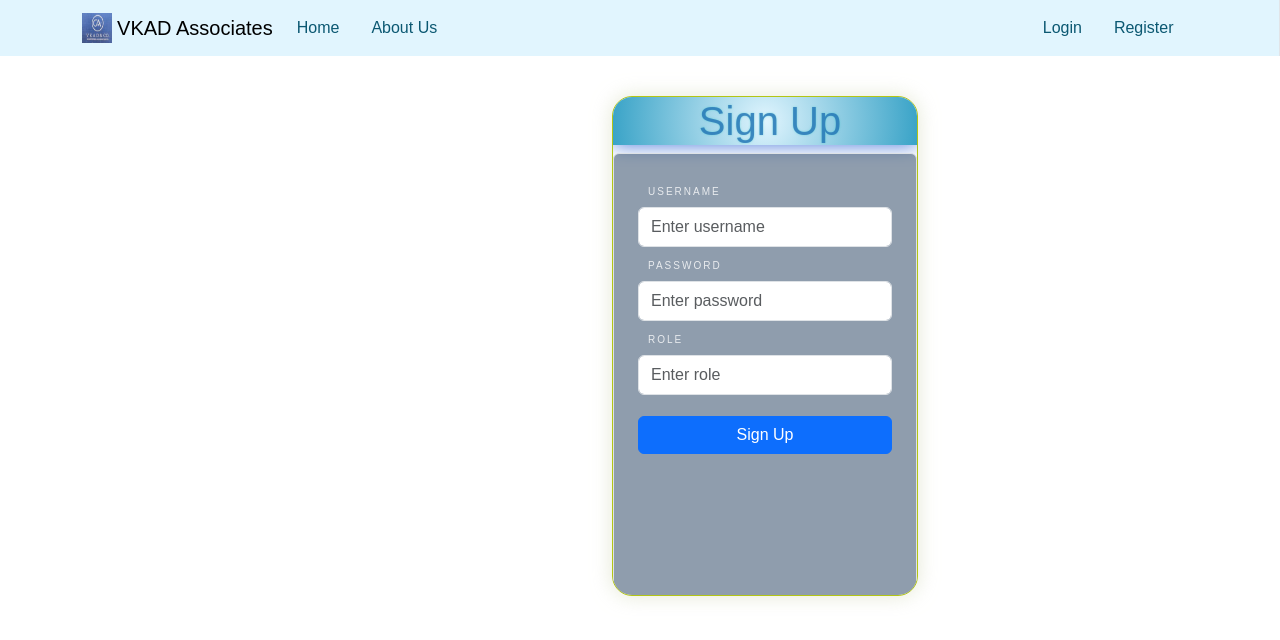
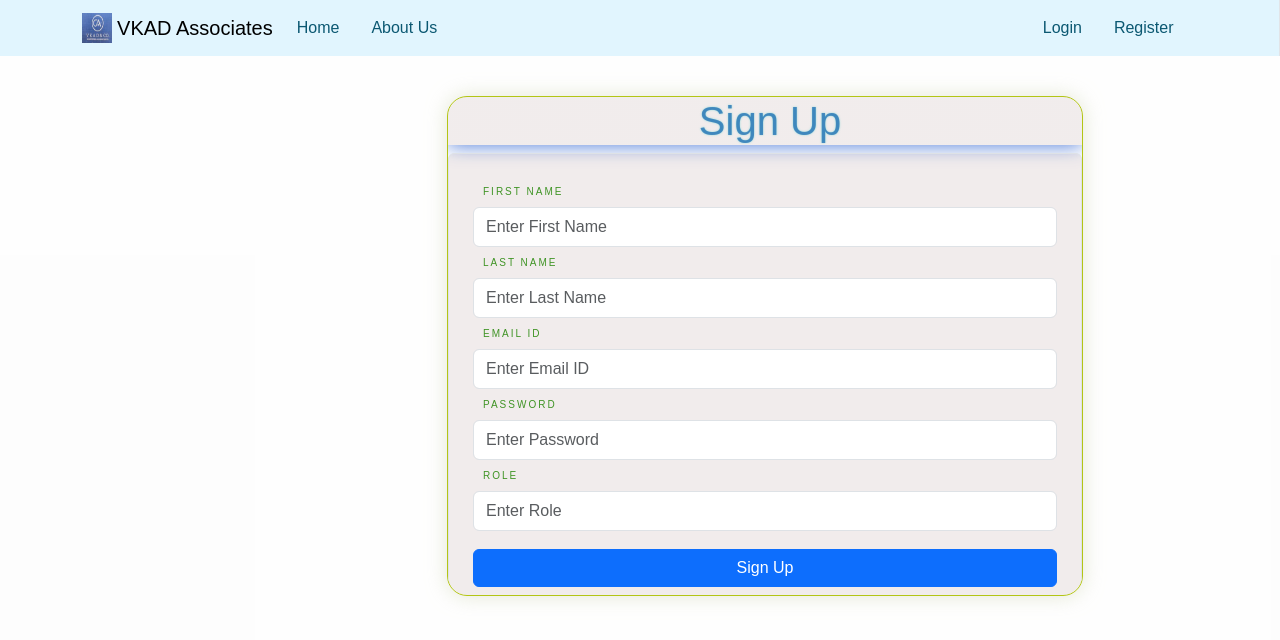
Before and after one commit to anuragsknsits/shopist, a React (Create React App) app: page /signup in a window 1280 px wide. Shown: the top 640 px of the page. Built offline with nearby package versions, Linux system fonts and the light colour scheme.

Commit message:
Added Signup field

```diff
--- a/src/App.css
+++ b/src/App.css
@@ -1,5 +1,6 @@
 /* src/App.css */
 body, html, #root {
+  background-color: #f5e8e808 !important;
   height: 100%;
   margin: 0;
   font-family: Arial, sans-serif;
@@ -8,6 +9,7 @@ body, html, #root {
 .app-container {
   display: flex;
   height: 100%;
+
 }
 
 .header {
--- a/src/components/auth/SignUp.js
+++ b/src/components/auth/SignUp.js
@@ -5,7 +5,7 @@ import { registerRequest } from '../../redux/actions/signupAction';
 import '../../styles/Login.css';
 
 const SignUp = () => {
-  const [user, setUser] = useState({ username: '', password: '', role: '' });
+  const [user, setUser] = useState({ firstName: '', lastName: '', emailId: '', password: '', role: '' });
   const dispatch = useDispatch();
   const { loading, error } = useSelector(state => state.user);
 
@@ -21,20 +21,47 @@ const SignUp = () => {
   return (
     <Container className="login-container">
       <Row className="justify-content-center">
-        <Col xs={12} md={6} lg={4}>
+        <Col xs={12} md={6} lg={8}>
           <div className="login-form">
-            <h1 className='h1'>Sign Up</h1>
+            <h1 className="h1 text-center">Sign Up</h1>
             <Form onSubmit={handleSubmit} className="p-4 border rounded">
-              <Form.Group controlId="formUsername">
-                <Form.Label>Username</Form.Label>
+
+              <Form.Group controlId="formFirstName">
+                <Form.Label>First Name</Form.Label>
                 <Form.Control
                   type="text"
-                  name="username"
-                  value={user.username}
+                  name="firstName"
+                  value={user.firstName}
                   onChange={handleChange}
-                  placeholder="Enter username"
+                  placeholder="Enter First Name"
                   required
-                  autoComplete="username"
+                  autoComplete="given-name"
+                />
+              </Form.Group>
+
+              <Form.Group controlId="formLastName">
+                <Form.Label>Last Name</Form.Label>
+                <Form.Control
+                  type="text"
+                  name="lastName"
+                  value={user.lastName}
+                  onChange={handleChange}
+                  placeholder="Enter Last Name"
+                  required
+                  autoComplete="family-name"
+                />
+              </Form.Group>
+
+              <Form.Group controlId="formEmailId">
+                <Form.Label>Email ID</Form.Label>
+                <Form.Control
+                  type="email"
+                  name="emailId"
+                  value={user.emailId}
+                  onChange={handleChange}
+                  placeholder="Enter Email ID"
+                  required
+                  autoComplete="email"
                 />
               </Form.Group>
 
@@ -45,7 +72,7 @@ const SignUp = () => {
                   name="password"
                   value={user.password}
                   onChange={handleChange}
-                  placeholder="Enter password"
+                  placeholder="Enter Password"
                   required
                   autoComplete="new-password"
                 />
@@ -58,7 +85,7 @@ const SignUp = () => {
                   name="role"
                   value={user.role}
                   onChange={handleChange}
-                  placeholder="Enter role"
+                  placeholder="Enter Role"
                   required
                   autoComplete="organization-title"
                 />
--- a/src/styles/Login.css
+++ b/src/styles/Login.css
@@ -15,7 +15,6 @@
 
 .login-form {
     border: 1px solid rgb(179, 197, 21);
-    width: 100%;
     height: 500px;
     color: #216cb3be;
     border-radius: 20px;
@@ -25,16 +24,17 @@
     overflow: hidden;
     justify-content: center;
     align-items: center;
-}form {
+}
+
+form {
     display: block;
     box-sizing: border-box;
     padding: 40px;
-    width: 100%;
     height: 100%;
     flex-direction: column;
     display: flex;
-    gap: 5px;
-    background-color: #102e5077;
+    gap: 2px;
+    background-color: #50101013;
 }
 
 .h1 {
@@ -50,9 +50,9 @@
     text-decoration: wavy;
     text-decoration-thickness: 2px;
     background-clip: text;
-    background: linear-gradient(to right, #26e4e4 0%, #10d6b5 100%);
-    background: #E1F5FE;
-    background: radial-gradient(circle, #E1F5FE 0%, #39a3c7 100%);
+    background: linear-gradient(to right, #50101013 0%, #50101013 100%);
+    background: #50101013;
+    background: radial-gradient(circle, #50101013 0%, #50101013 100%);
 }
 
 input {
@@ -67,7 +67,7 @@ input {
 }
 
 label {
-    color: rgba(255, 255, 255, 0.8);
+    color:hwb(106 8% 45% / 0.922);
     text-transform: uppercase;
     font-size: 10px;
     letter-spacing: 2px;
```
Also changed, not shown: src/components/NavigationMenu.js (line endings or trailing spaces).
